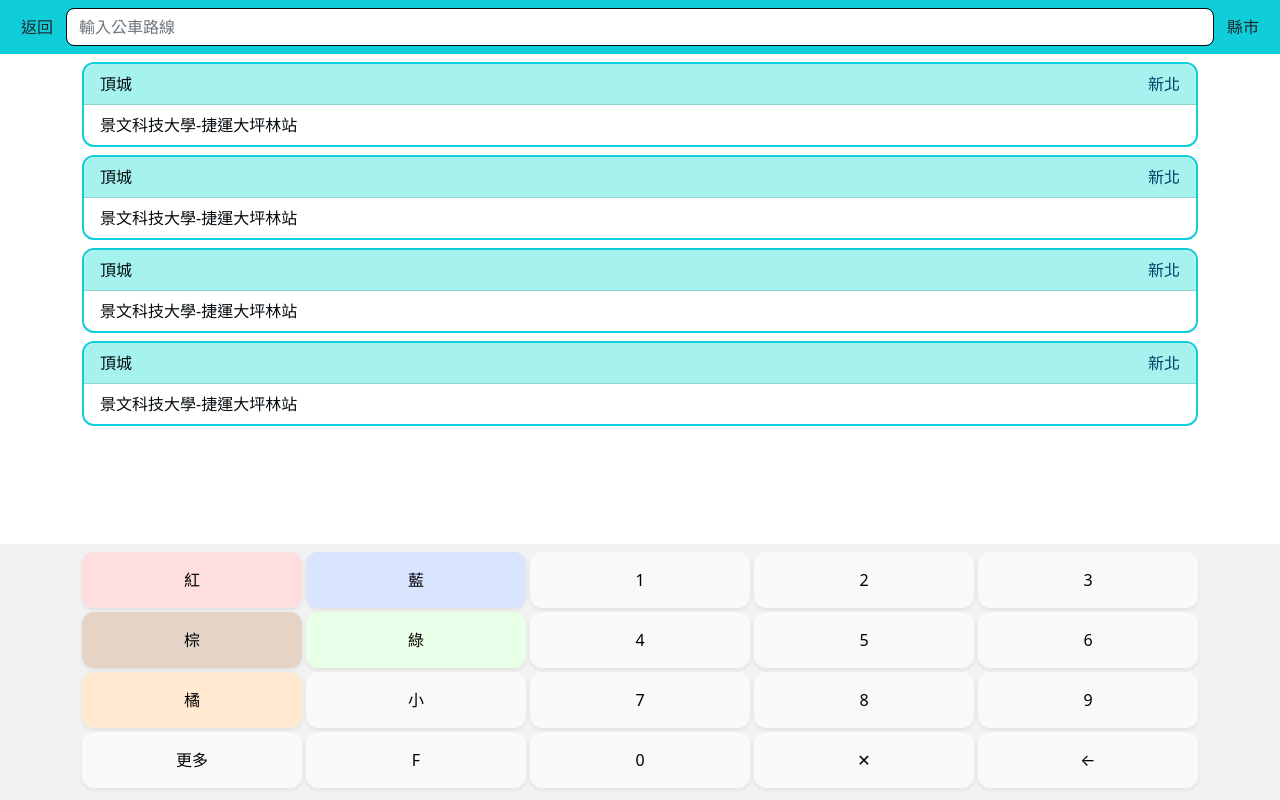
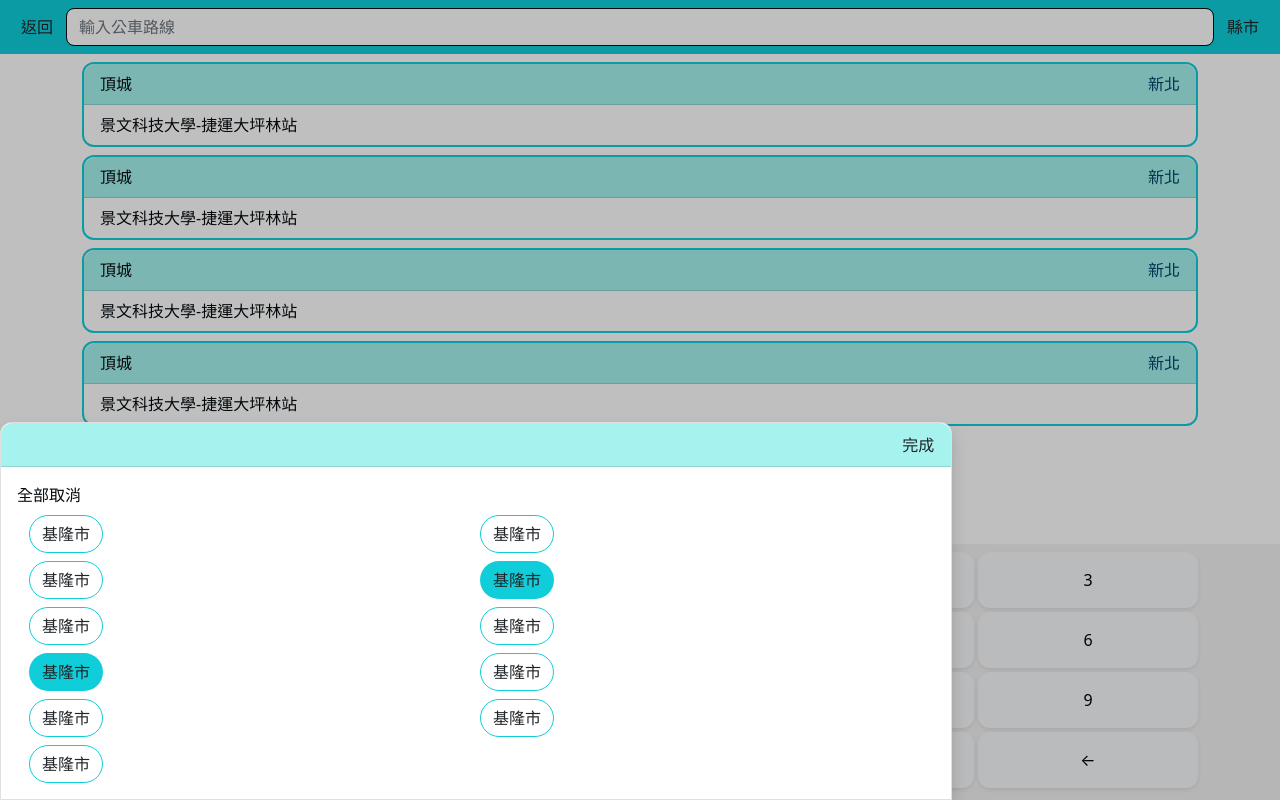
Before and after one commit to aloysse/f2eTWbus, a plain HTML site: page search.html in a window 1280 px wide. Drawn offline with nearby package versions, Linux system fonts and the light colour scheme.

Commit message:
update index

```diff
--- a/all.css
+++ b/all.css
@@ -78,8 +78,12 @@ body {
     border-radius: 12px;
 }
 
+.rounded-16p {
+    border-radius: 16px;
+}
+
 .stop-statue {
-    width: 6em;
+    width: 5em;
 }
 
 .rounded-12p .card-header {
@@ -99,13 +103,31 @@ body {
     position: fixed;
     bottom: 0;
     z-index: 99;
+    height: 100%;
+    width: 100%;
+}
+
+.citySelector-content {
+    position: fixed;
+    bottom: 0;
     border-radius: 12px 12px 0 0;
+    z-index: 98;
 }
 
 #citySelector:before {
     content: "";
     background: rgba(0, 0, 0, 0.25);
-    height: 50%;
+    height: 100%;
+    width: 100%;
     position: fixed;
     top: 0;
+    z-index: 97;
 }
+
+.city-tag-selected {
+    background: var(--main-color);
+}
+
+.city-tag {
+    border: 1px solid var(--main-color);
+}
--- a/search.html
+++ b/search.html
@@ -14,7 +14,7 @@
     <div class="d-flex bg-main p-2">
         <button class="btn text-nowrap">返回</button>
         <input type="text" class="form-control" id="searchBus" placeholder="輸入公車路線">
-        <button class="btn text-nowrap">縣市</button>
+        <button class="btn text-nowrap" onclick="displayCitySelect()">縣市</button>
     </div>
     <div class="container">
         <ul class="p-0">
@@ -50,44 +50,46 @@
     </div>
 
     <!-- 縣市篩選標籤開始 -->
-    <div id="citySelector" class="card rounded-12p shadow" style="display:none">
-        <div class="card-header bg-main-m text-end">完成</div class="card-header bg-main-m">
+    <div id="citySelector">
+        <div class="card rounded-12p shadow citySelector-content" style="display:block">
+            <div class="card-header bg-main-m text-end"> <button class="btn p-0" onclick="displayCitySelect()">完成</button></div>
             <div class="card-body">
                 <div class="mb-2">全部取消</div>
                 <div class="container">
                     <div class="row g-2">
                         <div class="col-6">
-                        <div class="btn rounded-pill bg-main">基隆市</div>
+                            <div class="btn rounded-pill city-tag">基隆市</div>
                         </div>
                         <div class="col-6">
-                        <div class="btn rounded-pill bg-main">基隆市</div>
+                            <div class="btn rounded-pill city-tag">基隆市</div>
                         </div>
                         <div class="col-6">
-                        <div class="btn rounded-pill bg-main">基隆市</div>
+                            <div class="btn rounded-pill city-tag">基隆市</div>
                         </div>
                         <div class="col-6">
-                        <div class="btn rounded-pill bg-main">基隆市</div>
+                            <div class="btn rounded-pill city-tag-selected">基隆市</div>
                         </div>
                         <div class="col-6">
-                        <div class="btn rounded-pill bg-main">基隆市</div>
+                            <div class="btn rounded-pill city-tag">基隆市</div>
                         </div>
                         <div class="col-6">
-                        <div class="btn rounded-pill bg-main">基隆市</div>
+                            <div class="btn rounded-pill city-tag">基隆市</div>
                         </div>
                         <div class="col-6">
-                        <div class="btn rounded-pill bg-main">基隆市</div>
+                            <div class="btn rounded-pill city-tag-selected">基隆市</div>
                         </div>
                         <div class="col-6">
-                        <div class="btn rounded-pill bg-main">基隆市</div>
+                            <div class="btn rounded-pill city-tag">基隆市</div>
                         </div>
                         <div class="col-6">
-                        <div class="btn rounded-pill bg-main">基隆市</div>
+                            <div class="btn rounded-pill city-tag">基隆市</div>
                         </div>
                         <div class="col-6">
-                        <div class="btn rounded-pill bg-main">基隆市</div>
+                            <div class="btn rounded-pill city-tag">基隆市</div>
                         </div>
                         <div class="col-6">
-                        <div class="btn rounded-pill bg-main">基隆市</div>
+                            <div class="btn rounded-pill city-tag">基隆市</div>
+                        </div>
                     </div>
                 </div>
             </div>
```
Also changed, not shown: index.html (+3 -3 lines). Lines whose indentation alone changed are shown as unchanged.
